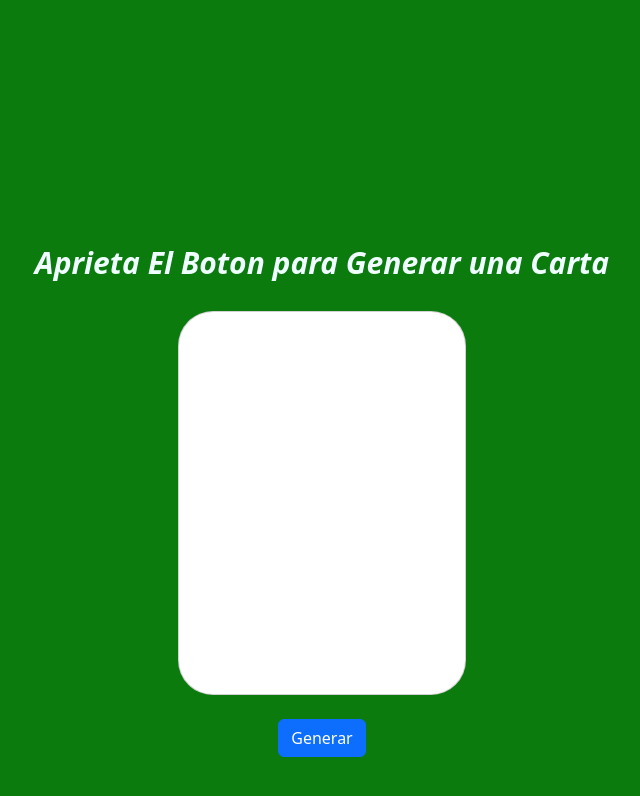
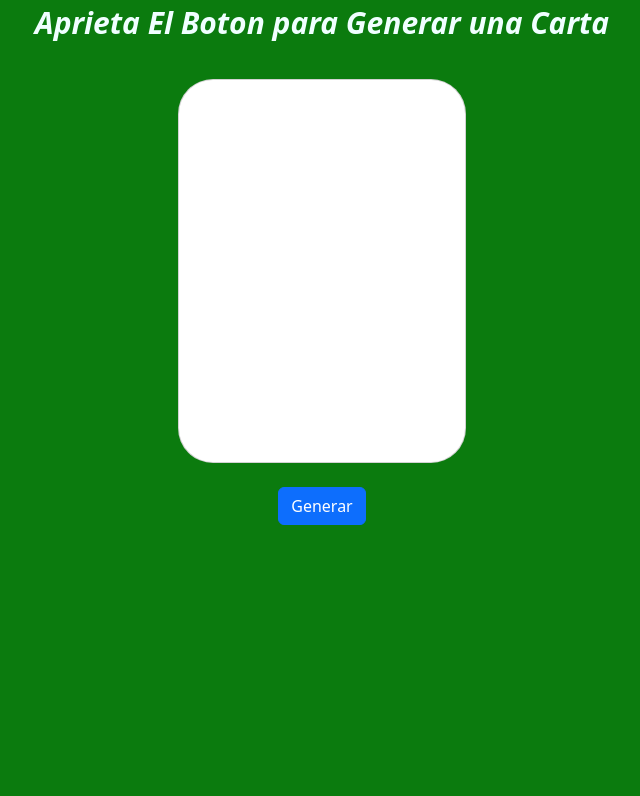
Before and after one commit to joshemcr2/Generador-de-Cartas-Aleatorias, a plain HTML site: page random card generator/index.html in a window 1280 px wide. Shown: the whole page, without its empty margins (318-958 px from the left). Drawn offline with nearby package versions, Linux system fonts and the light colour scheme.

Commit message:
style.css

```diff
--- a/random card generator/style.css
+++ b/random card generator/style.css
@@ -8,8 +8,9 @@ body {
 }
 
 .instrucciones {
-  text-align: center;
-  margin-top: 240px;
+  display: flex;
+  align-items: center;
+  justify-content: center;
 }
 
 .instrucciones-parrafo {
```
